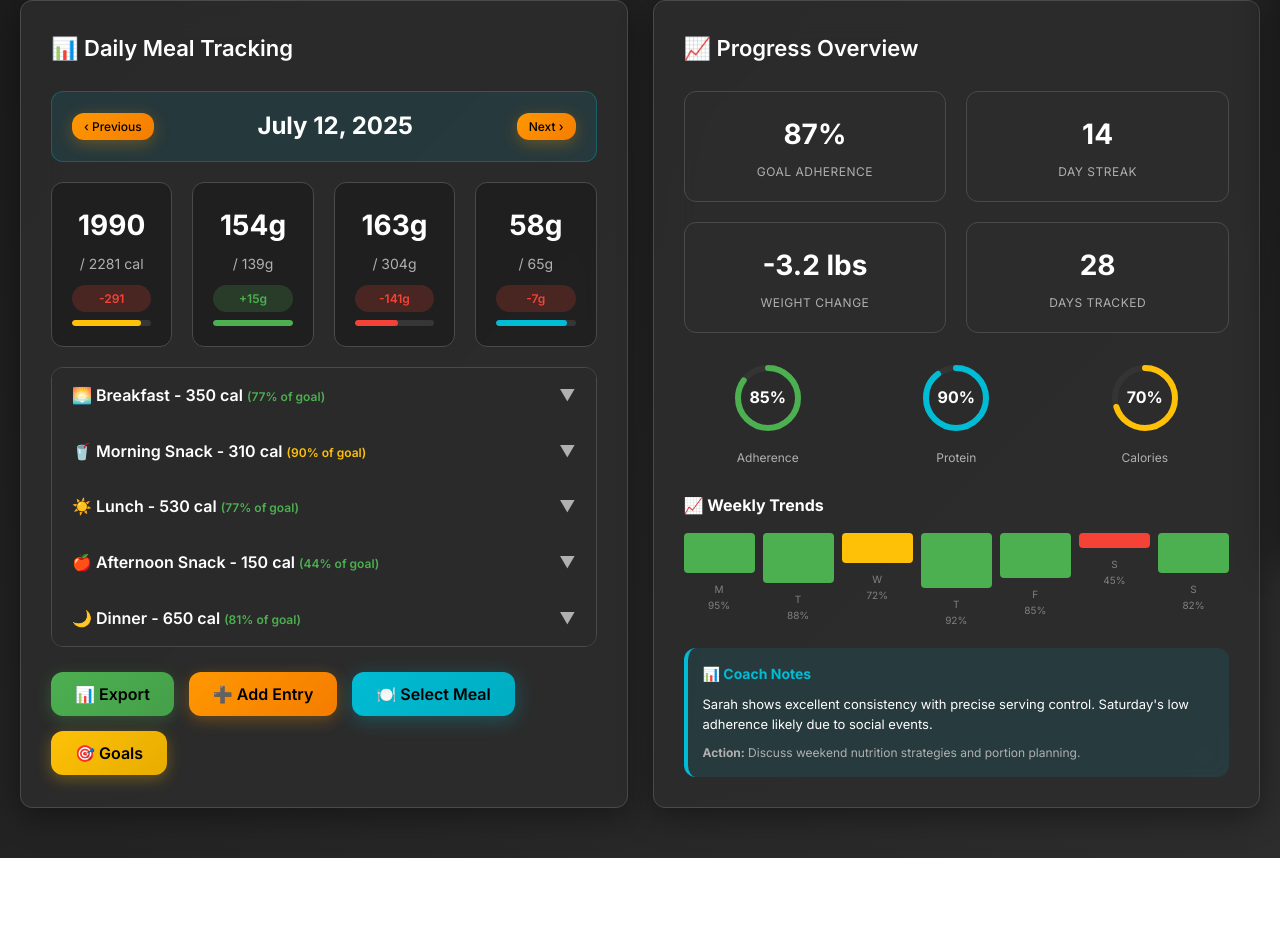
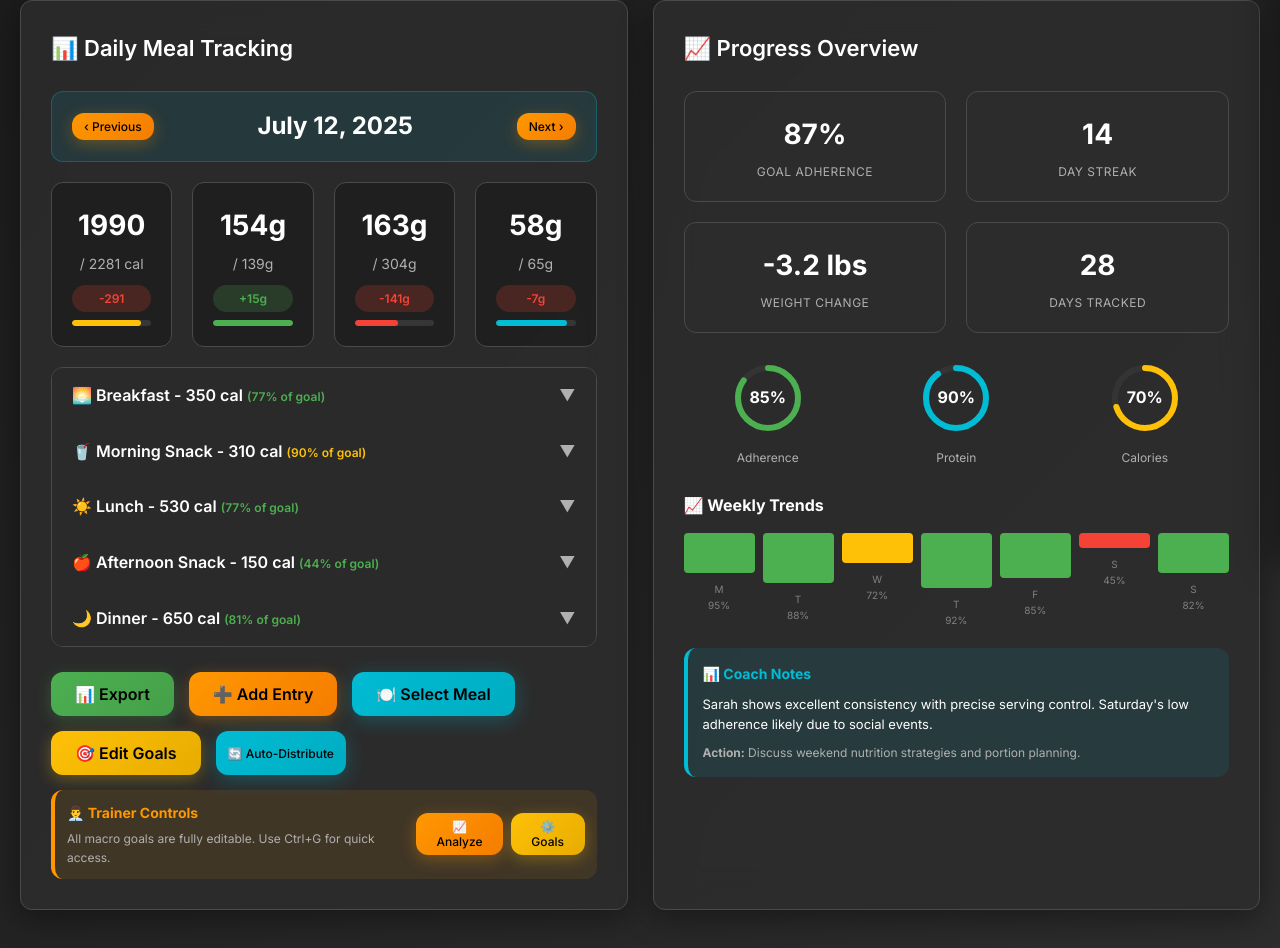
Before and after one commit to OfficialClorox/eztrainerapp, a plain HTML site: page index.html in a window 1280 px wide. Shown: the part 236-1184 px from the top of the page. Before the commit the page ends 1094 px from the top, so only its background shows below. Drawn offline with Linux system fonts and the light colour scheme; grey boxes are pictures that could not be loaded.

Commit message:
Update index.html

```diff
--- a/index.html
+++ b/index.html
@@ -249,7 +249,22 @@
                         <button class="btn btn-success" onclick="exportData()">📊 Export</button>
                         <button class="btn btn-secondary" onclick="addMealEntry()">➕ Add Entry</button>
                         <button class="btn btn-primary" onclick="openMealOptionsModal()">🍽️ Select Meal</button>
-                        <button class="btn btn-warning" onclick="adjustTargets()">🎯 Goals</button>
+                        <button class="btn btn-warning" onclick="adjustTargets()">🎯 Edit Goals</button>
+                        <button class="btn btn-small" onclick="autoDistributeMealGoals()" title="Auto-distribute goals across meals">🔄 Auto-Distribute</button>
+                    </div>
+
+                    <!-- Trainer Quick Access -->
+                    <div style="margin-top: 15px; padding: 12px; background: rgba(255, 152, 0, 0.1); border-radius: var(--radius); border-left: 4px solid var(--secondary);">
+                        <div style="display: flex; justify-content: space-between; align-items: center;">
+                            <div>
+                                <h4 style="color: var(--secondary); margin: 0 0 4px 0; font-size: 14px;">👨‍💼 Trainer Controls</h4>
+                                <p style="color: var(--text-secondary); font-size: 12px; margin: 0;">All macro goals are fully editable. Use Ctrl+G for quick access.</p>
+                            </div>
+                            <div style="display: flex; gap: 8px;">
+                                <button class="btn btn-secondary btn-small" onclick="getGoalAdjustmentSuggestions().length > 0 ? showNotification('📈 Goal adjustments suggested based on recent performance', 'success') : showNotification('👍 Current goals look good based on recent performance', 'success')">📈 Analyze</button>
+                                <button class="btn btn-warning btn-small" onclick="openMacroGoalsModal()">⚙️ Goals</button>
+                            </div>
+                        </div>
                     </div>
                 </div>
 
```
